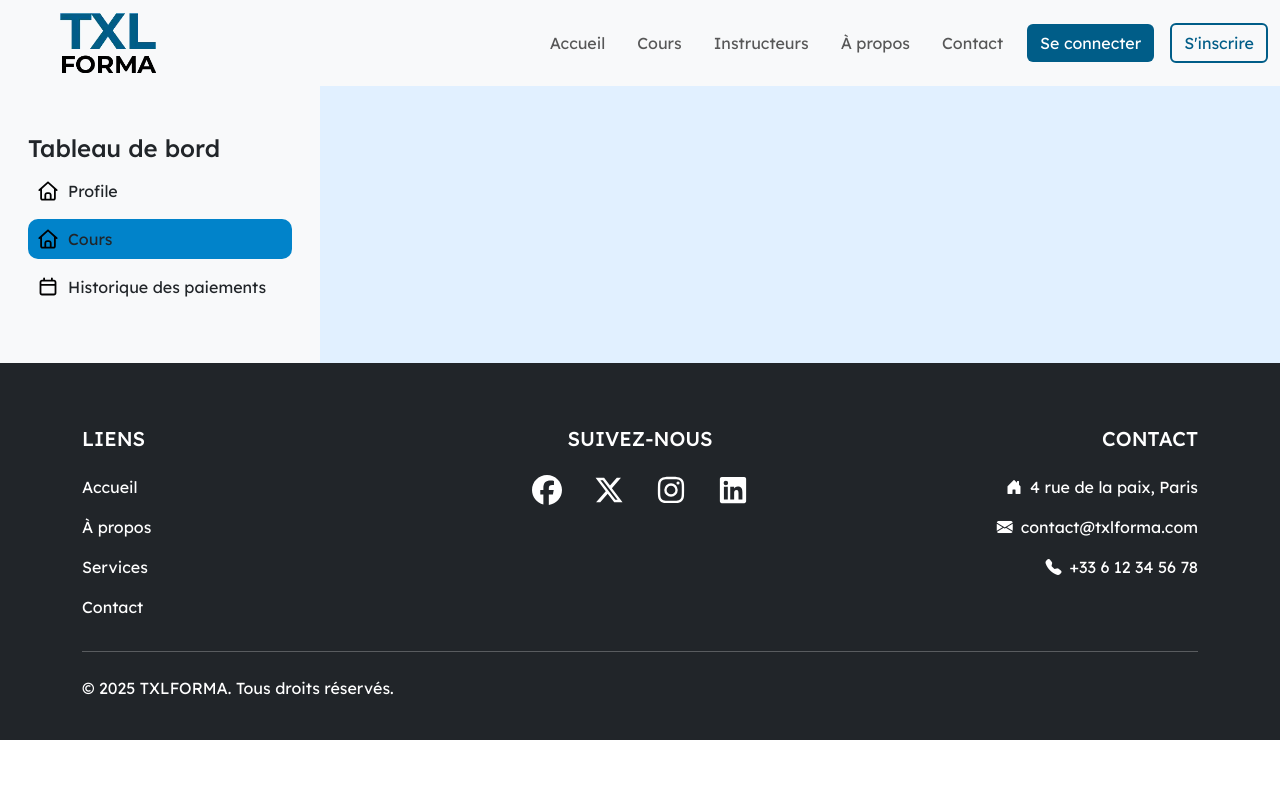
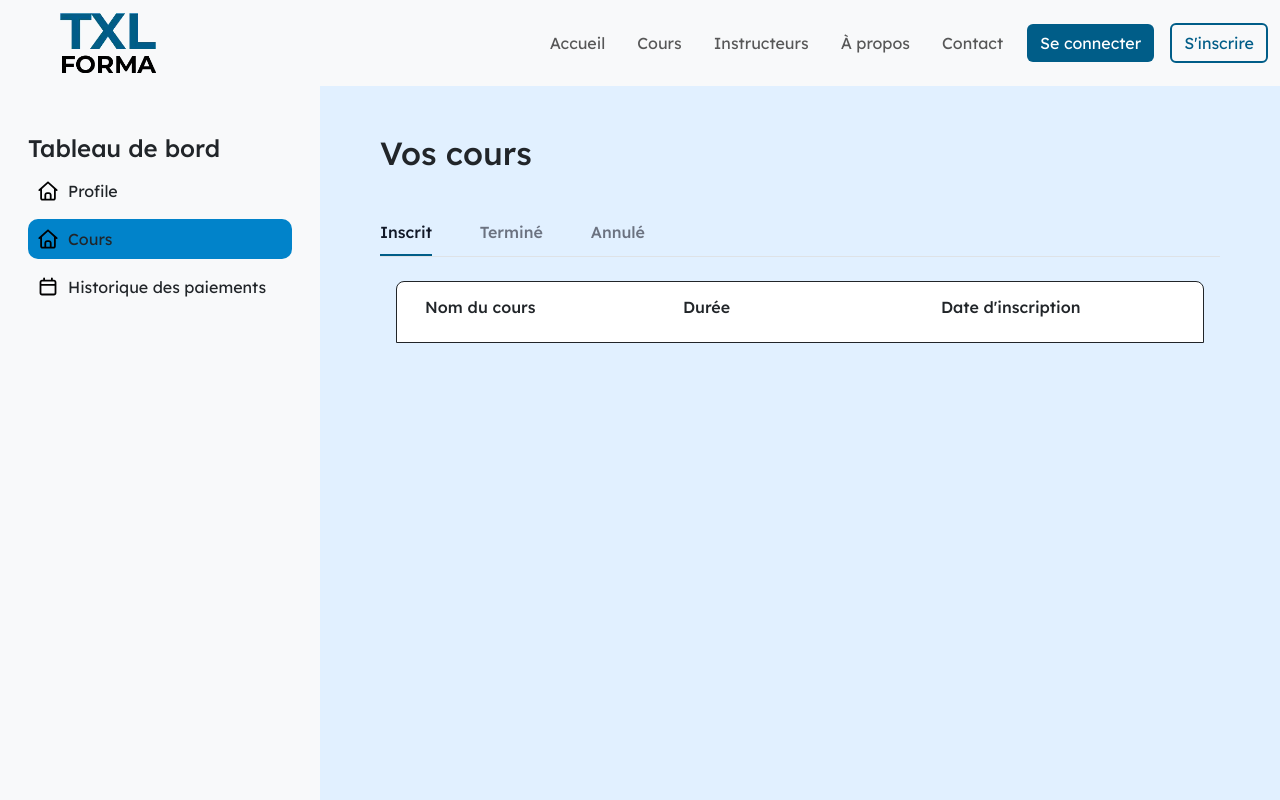
Before and after one commit to MatteoBaldinetti/SAE-501_Synapse, a React (Vite) app: page /dashboard in a window 1280 px wide. Both pictures are taken after a click on the element "Cours". Shown: the top 800 px of the page. Built offline with nearby package versions, Linux system fonts and the light colour scheme.

Commit message:
Update Student Dashboard before getting data

```diff
--- a/src/components/ProfileComponents.jsx
+++ b/src/components/ProfileComponents.jsx
@@ -3,7 +3,7 @@ import { API_URL } from "../constants/apiConstants";
 import { useAuth } from "../contexts/AuthContext";
 import profilePicture from '../assets/images/profile_picture.webp';
 
-function ProfileCompontents({ userId, userEmail, userFirstname, userLastname, userPhone }) {
+function ProfileComponents({ userId, userEmail, userFirstname, userLastname, userPhone }) {
 
     const { updateContext } = useAuth();
 
@@ -198,4 +198,4 @@ function ProfileCompontents({ userId, userEmail, userFirstname, userLastname, us
     );
 }
 
-export default ProfileCompontents;
+export default ProfileComponents;
--- /dev/null
+++ b/src/components/TableCours.jsx
@@ -0,0 +1,19 @@
+function TableCours() {
+    return (
+        <div className="container">
+            <div className="row mx-1 p-3 border border-dark rounded-top-3 bg-white">
+                <div className="col-4">
+                    <h6>Nom du cours</h6>
+                </div>
+                <div className="col-4">
+                    <h6>Durée</h6>
+                </div>
+                <div className="col-4">
+                    <h6>Date d'inscription</h6>
+                </div>
+            </div>
+        </div>
+    )
+}
+
+export default TableCours;
--- a/src/pages/student/DashBoard.jsx
+++ b/src/pages/student/DashBoard.jsx
@@ -1,14 +1,19 @@
-import { Link } from "react-router-dom";
 import "../../styles/Dashboard.css";
 import { useEffect, useState } from "react";
-import { API_URL } from "../../constants/apiConstants";
-import ProfileCompontents from "../../components/ProfileComponents";
+import ProfileComponents from "../../components/ProfileComponents";
 import { useAuth } from "../../contexts/AuthContext";
+import TableCours from "../../components/TableCours";
 
 function Dashboard() {
     const { userId, userEmail, userFirstname, userLastname, userType, userPhone, login, logout, authLoading } = useAuth();
 
-    const [CurrentLayout, SetCurrentLayout] = useState("profile");
+    const [currentLayout, SetCurrentLayout] = useState("profile");
+    const [courseStatusLayout, setCourseStatusLayout] = useState("inscrit");
+
+    // Reset des layout quand on change
+    useEffect(() => {
+        setCourseStatusLayout("inscrit");
+    }, [currentLayout])
 
     return (
         <div>
@@ -18,7 +23,7 @@ function Dashboard() {
                         <div className="gestionnaire mx-3">
                             <h4>Tableau de bord</h4>
                             <div
-                                className={`${CurrentLayout === "profile" ? "selected-button" : ""
+                                className={`${currentLayout === "profile" ? "selected-button" : ""
                                     } d-flex align-items-center p-2 my-2`}
                                 onClick={() => SetCurrentLayout("profile")}
                             >
@@ -33,7 +38,7 @@ function Dashboard() {
                                 <span>Profile</span>
                             </div>
                             <div
-                                className={`${CurrentLayout === "cours" ? "selected-button" : ""} d-flex align-items-center p-2 my-2`}
+                                className={`${currentLayout === "cours" ? "selected-button" : ""} d-flex align-items-center p-2 my-2`}
                                 onClick={() => SetCurrentLayout("cours")}
                             >
                                 <svg
@@ -47,7 +52,7 @@ function Dashboard() {
                                 <span>Cours</span>
                             </div>
                             <div
-                                className={`${CurrentLayout === "paiement" ? "selected-button" : ""} d-flex align-items-center p-2 my-2`}
+                                className={`${currentLayout === "paiement" ? "selected-button" : ""} d-flex align-items-center p-2 my-2`}
                                 onClick={() => SetCurrentLayout("paiement")}
                             >
                                 <svg
@@ -62,11 +67,78 @@ function Dashboard() {
                             </div>
                         </div>
                     </div>
-                    <div className="col-9">
-                        {CurrentLayout === "profile" && (
+                    <div className="col-9 dashboard">
+                        {currentLayout === "profile" && (
                             <div className="p-5">
                                 <h2 className="mb-5">Votre profile</h2>
-                                <ProfileCompontents userId={userId} userEmail={userEmail} userFirstname={userFirstname} userLastname={userLastname} userPhone={userPhone} />
+                                <ProfileComponents userId={userId} userEmail={userEmail} userFirstname={userFirstname} userLastname={userLastname} userPhone={userPhone} />
+                            </div>
+                        )}
+
+                        {currentLayout === "cours" && (
+                            <div className="p-5">
+                                <h2 className="mb-5">Vos cours</h2>
+                                <div className="d-flex gap-5 mb-4 border-bottom">
+                                    <span
+                                        className={`cours-tab ${courseStatusLayout === "inscrit" ? "active" : ""}`}
+                                        onClick={() => setCourseStatusLayout("inscrit")}
+                                    >
+                                        Inscrit
+                                    </span>
+
+                                    <span
+                                        className={`cours-tab ${courseStatusLayout === "termine" ? "active" : ""}`}
+                                        onClick={() => setCourseStatusLayout("termine")}
+                                    >
+                                        Terminé
+                                    </span>
+
+                                    <span
+                                        className={`cours-tab ${courseStatusLayout === "annule" ? "active" : ""}`}
+                                        onClick={() => setCourseStatusLayout("annule")}
+                                    >
+                                        Annulé
+                                    </span>
+                                </div>
+
+                                <TableCours />
+
+                                {courseStatusLayout === "termine" && (
+                                    <>
+                                        <h2 className="my-5 pt-5">Vos évaluations</h2>
+                                        <div className="row mx-1 p-3 border border-dark rounded-top-3 bg-white">
+                                            <div className="col-4">
+                                                <h6>Nom du cours</h6>
+                                            </div>
+                                            <div className="col-4">
+                                                <h6>Note</h6>
+                                            </div>
+                                            <div className="col-4">
+                                                <h6>Commentaire</h6>
+                                            </div>
+                                        </div>
+                                    </>
+                                )}
+                            </div>
+                        )}
+
+                        {currentLayout === "paiement" && (
+                            <div className="p-5">
+                                <h2 className="mb-5">Vos paiement</h2>
+                                <div className="row mx-1 p-3 border border-dark rounded-top-3 bg-white">
+                                    <div className="col-3">
+                                        <h6>Nom du cours</h6>
+                                    </div>
+                                    <div className="col-3">
+                                        <h6>Montant payé</h6>
+                                    </div>
+                                    <div className="col-3">
+                                        <h6>Status</h6>
+                                    </div>
+                                    <div className="col-3">
+                                        <h6>Date</h6>
+                                    </div>
+                                </div>
                             </div>
                         )}
                     </div>
--- a/src/styles/Dashboard.css
+++ b/src/styles/Dashboard.css
@@ -1,5 +1,10 @@
 .blue-background {
     background-color: #9DCCFF4D;
+}
+
+.dashboard {
+    height: 90vh;
+    overflow-y: auto;
 }
 
 .link-container-background {
@@ -11,16 +16,16 @@
     background-color: #0183ca;
 }
 
-.selected-button:hover{
+.selected-button:hover {
     background-color: #0183ca !important;
 }
 
-.gestionnaire > div{
+.gestionnaire>div {
     border-radius: 10px;
     transition: background-color 0.2s ease;
 }
 
-.gestionnaire > div:hover{
+.gestionnaire>div:hover {
     cursor: pointer;
     background-color: #005d8871;
     transition: background-color 0.2s ease;
@@ -32,6 +37,34 @@
 }
 
 .btn-blue:hover {
-  background-color: #0C232B;
-  color: white;
+    background-color: #0C232B;
+    color: white;
 }
+
+.cours-tab {
+    padding-bottom: 12px;
+    cursor: pointer;
+    color: #6b7280;
+    font-weight: 500;
+    position: relative;
+    transition: color 0.25s ease;
+}
+
+.cours-tab::after {
+    content: "";
+    position: absolute;
+    left: 0;
+    bottom: 0;
+    width: 0%;
+    height: 2px;
+    background-color: #005D88;
+    transition: width 0.3s ease;
+}
+
+.cours-tab.active {
+    color: #111827;
+}
+
+.cours-tab.active::after {
+    width: 100%;
+}
```
